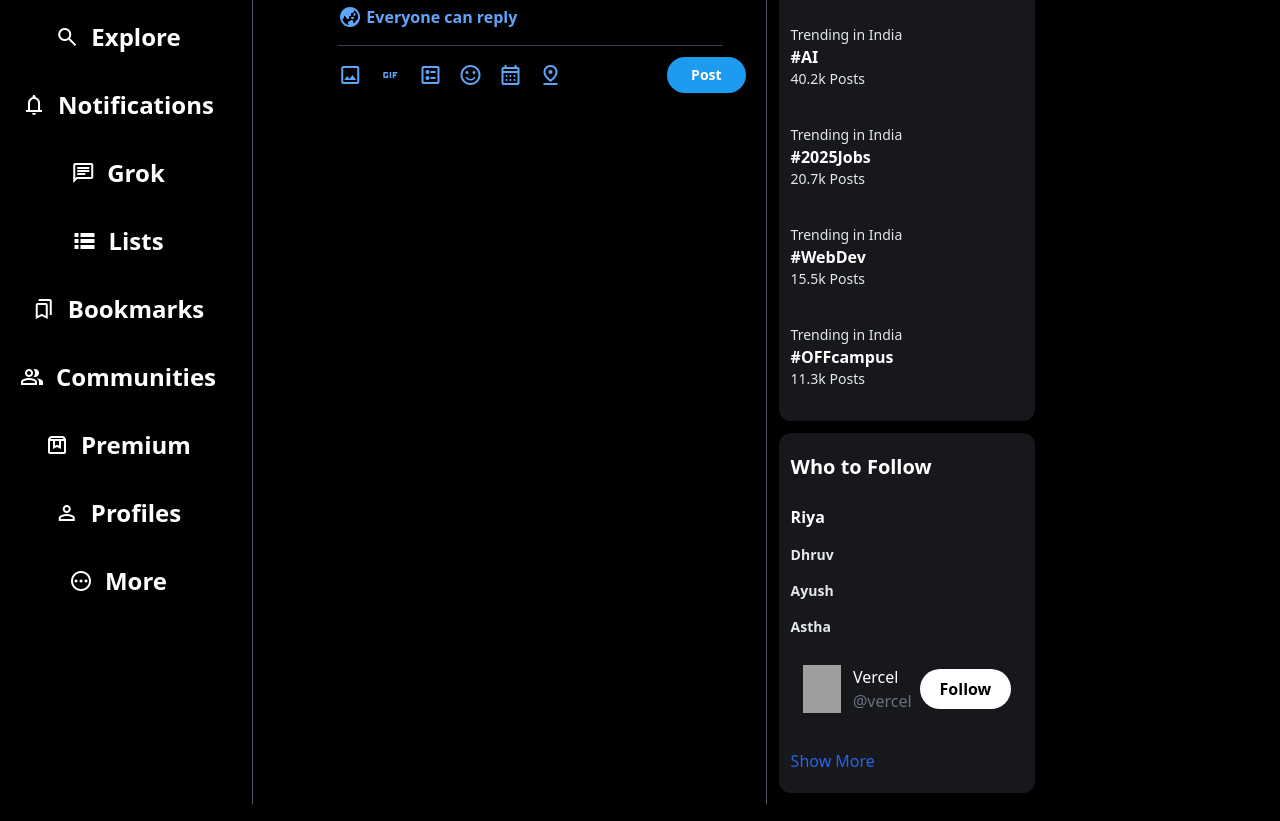
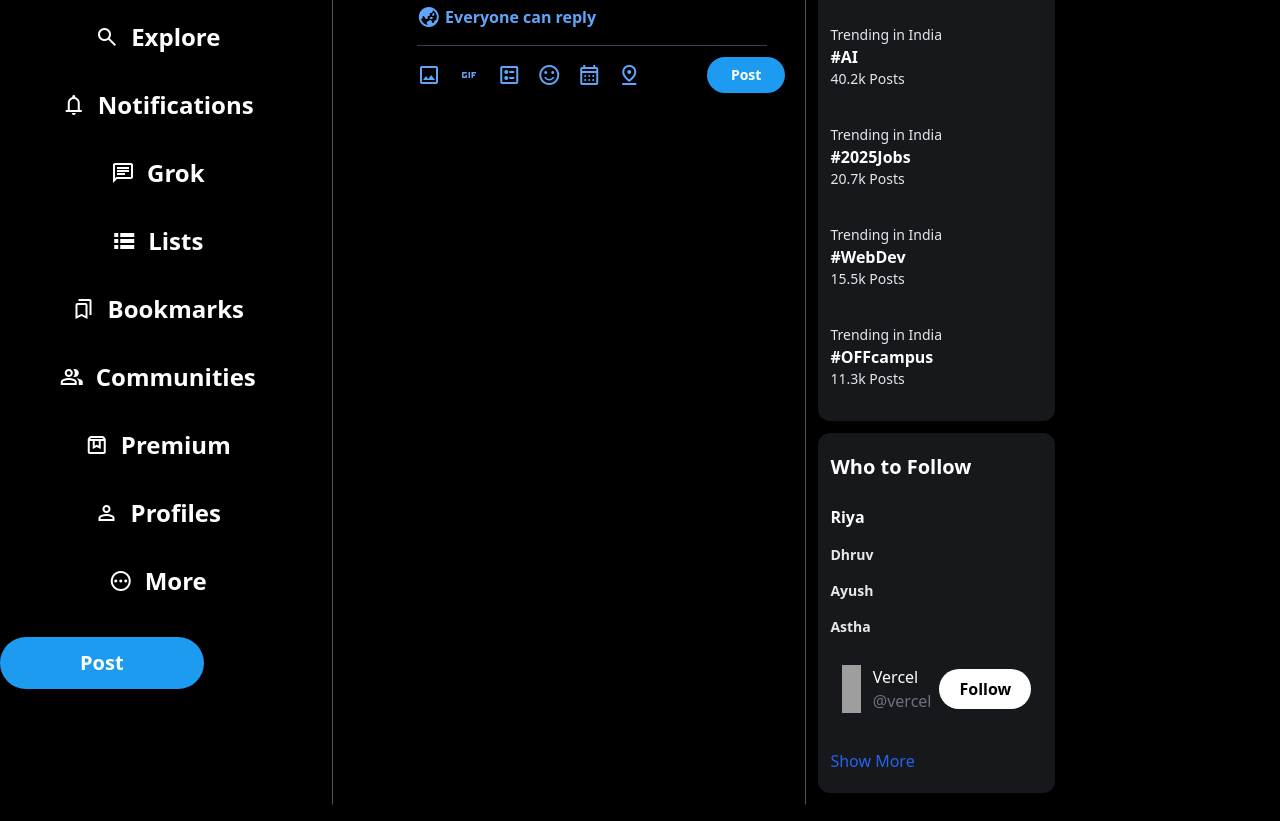
Before and after one commit to ri123-ya/X.com_clone, a website: page index.html in a window 1280 px wide. Shown: the part 139-960 px from the top of the page. Drawn offline with nearby package versions, Linux system fonts and the light colour scheme; grey boxes are pictures that could not be loaded.

Commit message:
first part  post  button

```diff
--- a/index.html
+++ b/index.html
@@ -13,7 +13,7 @@
 
 <body class="bg-black text-white">
     <div class="flex container mx-auto my-4 ">
-        <div class="first w-70">
+        <div class="first w-[70%]">
             <div class="logo invert my-4 self-start mx-2">
                 <svg viewBox="0 0 24 24" aria-hidden="true"
                     class=" w-8 m-auto r-4qtqp9 r-yyyyoo r-dnmrzs r-bnwqim r-1plcrui r-lrvibr r-lrsllp r-1nao33i r-16y2uox r-8kz0gk">
@@ -76,6 +76,17 @@
                         class="flex items-center gap-3 justify-center  mr-4   hover:bg-gray-900 hover:cursor-pointer px-5 py-3 hover:rounded-full">
                         <span class="material-symbols-outlined">pending</span>
                         <span> More </span>
+                    </li>
+                    <li>
+                        <div class="button w-full text-center my-4">
+                            <button
+                                class="hidden md:block bg-[#1d9bf0] px-20 text-xl rounded-full py-3 text-white">Post</button>
+                            <button class="md:hidden bg-[#1d9bf0]  px-2 md:px-4 text-xl rounded-full py-1 md:py-3 text-white">
+                                <span class="material-symbols-outlined">
+                                    edit
+                                </span>
+                            </button>
+                        </div>
                     </li>
                 </ul>
             </div>
```
Also changed, not shown: src/output.css.
